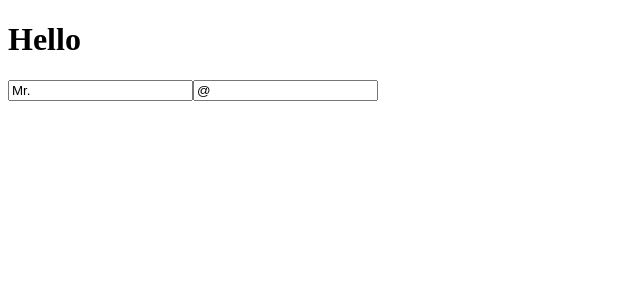
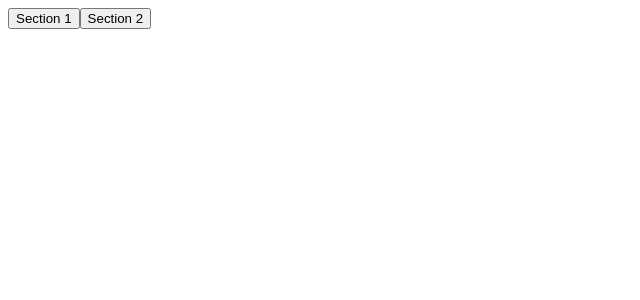
Before and after one commit to mmyeon/nooks, a React (Create React App) app: page / in a window 1280 px wide. Shown: the top 300 px of the page, without its empty margins (0-640 px from the left). Built offline with nearby package versions, Linux system fonts and the light colour scheme.

Commit message:
[useTab] 선택한 섹션의 내용만 보여주기  1

```diff
--- a/src/App.js
+++ b/src/App.js
@@ -1,39 +1,26 @@
 import React, { useState } from "react";
 
-const useInput = (initialValue, validator) => {
-  const [value, setValue] = useState(initialValue);
-  const onChange = (event) => {
-    const {
-      target: { value },
-    } = event;
-    let willUpdate = true;
-
-    if (typeof validator === "function") {
-      // 유효성 검사 실행
-      // validator가 실행되기를 기다리고 있음
-      willUpdate = validator(value);
-    }
-
-    if (willUpdate) {
-      setValue(value);
-    }
-  };
-
-  return { value, onChange };
-};
+// api로 무언가를 가져오려고함
+// TODO: 내가 선택한 섹션의 내용만 보여주기
+// TODO: 처음에는 Section 1의 컨텐츠가 보임.
 
 const App = () => {
-  // bool을 리턴함
-  // @을 포함하면 false임
-  const maxLen = (value) => !value.includes("@");
-  const name = useInput("Mr.", maxLen);
-  const email = useInput("@");
+  const content = [
+    {
+      tab: "Section 1",
+      content: " I'm the content of the Section 1",
+    },
+    {
+      tab: "Section 2",
+      content: " I'm the content of the Section 2",
+    },
+  ];
 
   return (
     <div className="App">
-      <h1>Hello</h1>
-      <input placeholder="Name" {...name} />
-      <input placeholder="Email" {...email} />
+      {content.map((section) => (
+        <button>{section.tab}</button>
+      ))}
     </div>
   );
 };
```
